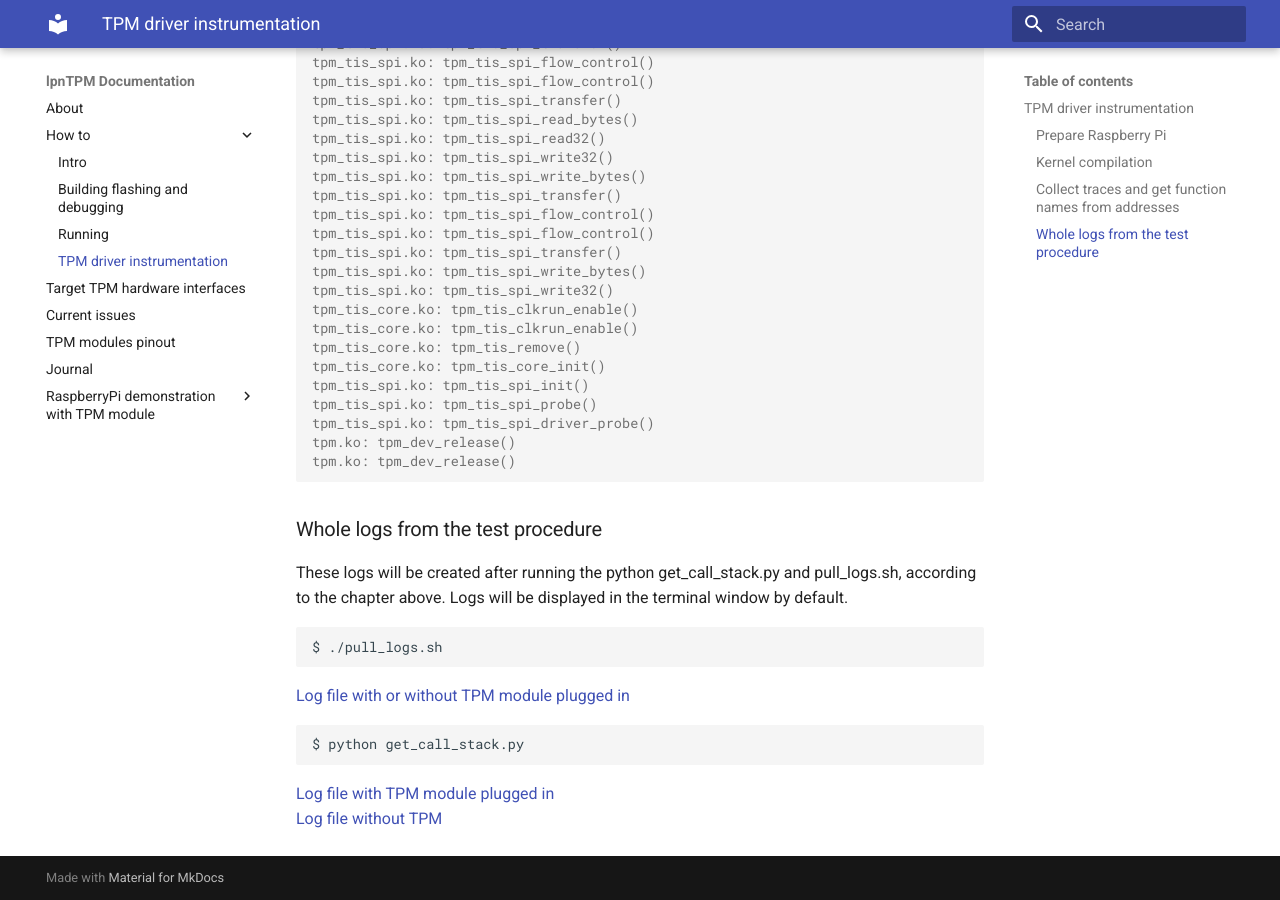
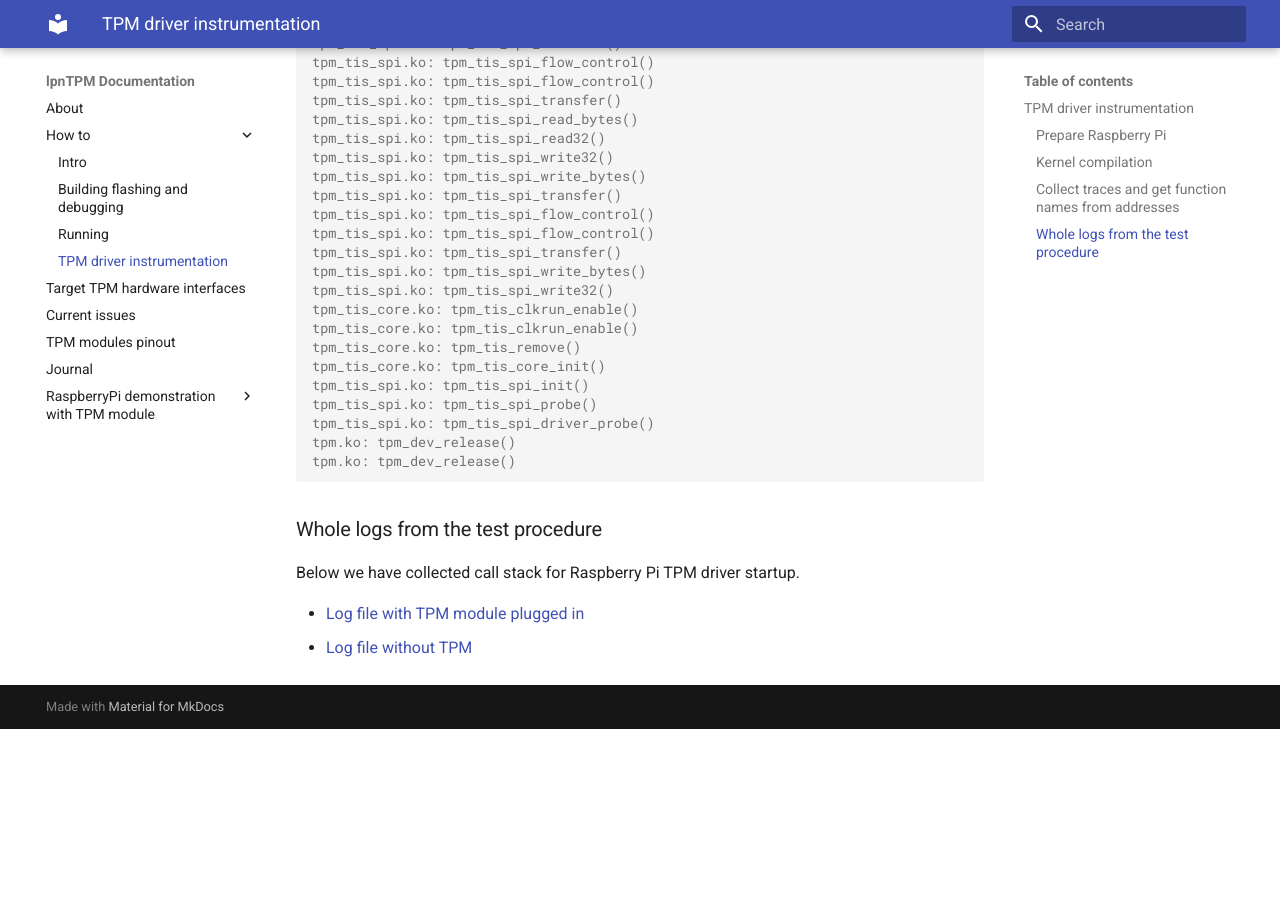
Before and after one commit to lpn-plant/lpntpm-docs, an MkDocs documentation site: the page built from docs/instrumentation.md, in a window 1280 px wide and 900 px high, scrolled down 5280 px. Built offline with MkDocs 1.6.1 and Material for MkDocs 9.7.7, drawn with Linux system fonts in a browser that asks for light colours; after the commit the page ends 6009 px from its top, so only the background shows below that.

Commit message:
instrumentation.md: Modified logs description & deleted unnecessary file reference

````diff
--- a/docs/instrumentation.md
+++ b/docs/instrumentation.md
@@ -296,15 +296,8 @@ tpm.ko: tpm_dev_release()
 ```
 
 ### Whole logs from the test procedure
-These logs will be created after running the python get_call_stack.py and
-pull_logs.sh, according to the chapter above. Logs will be displayed in the
-terminal window by default. </br>
-```concole
-$ ./pull_logs.sh
-```
-[Log file with  or without TPM module plugged in](./logs_tpm_module/log_with_tpm_pull_logs.txt)</br>
-```concole
-$ python get_call_stack.py
-```
-[Log file with TPM module plugged in](./logs_tpm_module/log_with_tpm_get_call_stack.txt)</br>
-[Log file without TPM](./logs_tpm_module/log_without_tpm_get_call_stack.txt)</br>
+
+Below we have collected call stack for Raspberry Pi TPM driver startup. </br>
+
+- [Log file with TPM module plugged in](./logs_tpm_module/log_with_tpm_get_call_stack.txt)
+- [Log file without TPM](./logs_tpm_module/log_without_tpm_get_call_stack.txt)
````
